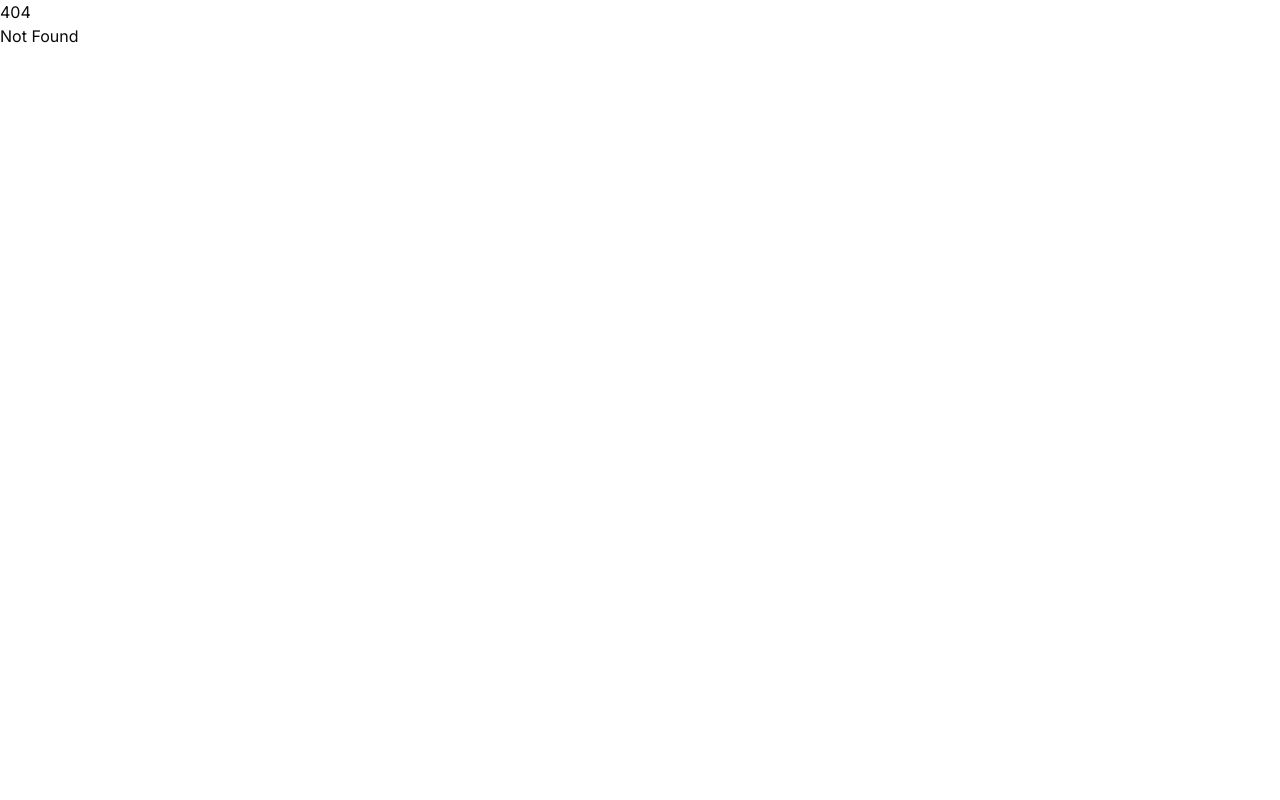
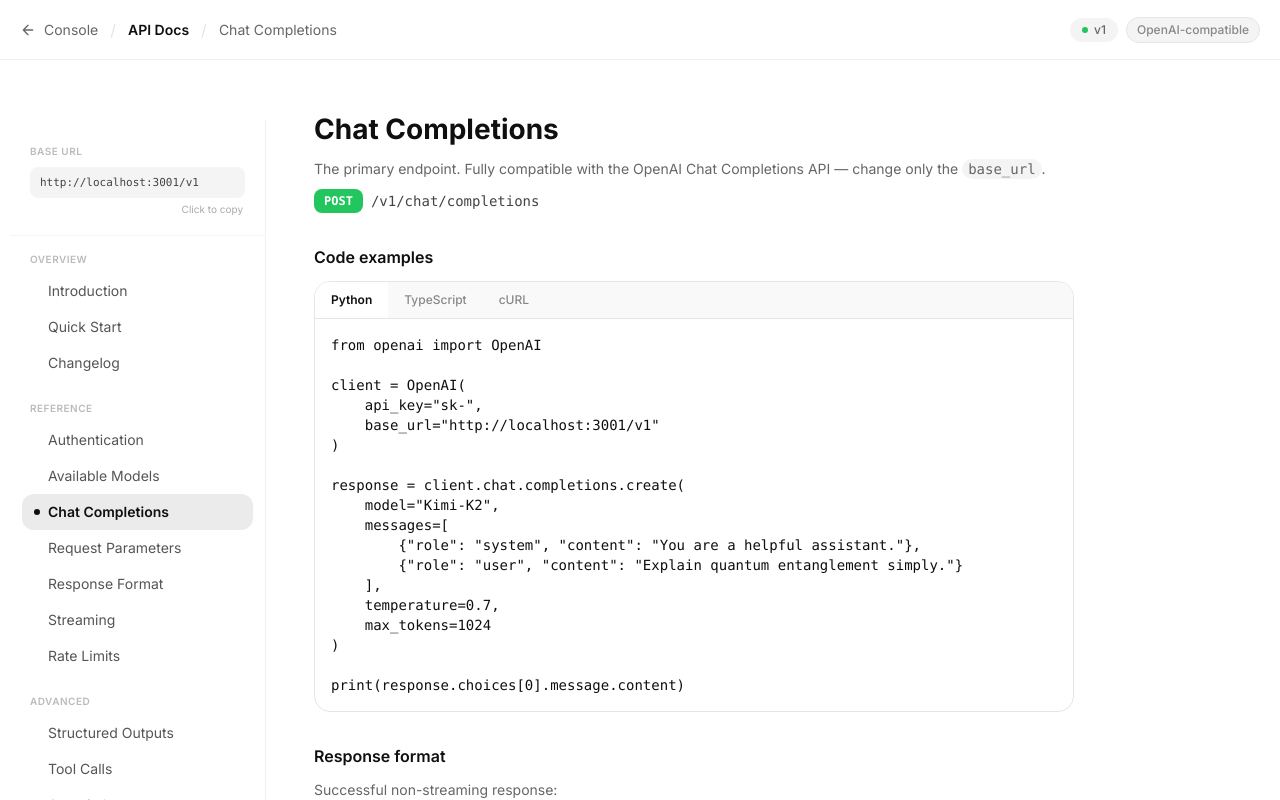
Before and after one commit to oki0ki/Render-API-Console, a SvelteKit app in the folder console/console/: page /docs/chat-completions in a window 1280 px wide. Before the commit this address had no page. Built offline with nearby package versions, Linux system fonts and the light colour scheme.

Commit message:
Add console/console/src/routes/docs/chat-completions/+page.svelte

```diff
--- /dev/null
+++ b/console/console/src/routes/docs/chat-completions/+page.svelte
@@ -0,0 +1,102 @@
+<script lang="ts">
+        import { baseUrl, getSnippets } from '$lib/docs-store';
+        import CodeBlock from '$lib/CodeBlock.svelte';
+
+        $: s = getSnippets($baseUrl);
+        let activeTab = 0;
+</script>
+
+<svelte:head><title>Chat Completions — API Docs</title></svelte:head>
+
+<div class="max-w-[760px]">
+
+        <h1 class="text-[1.75rem] font-bold text-[#0f0f0f] mb-2">Chat Completions</h1>
+        <p class="text-sm text-[#666] mb-2 leading-relaxed">
+                The primary endpoint. Fully compatible with the OpenAI Chat Completions API — change only the <code class="font-mono bg-[#f4f4f4] px-1.5 py-0.5 rounded">base_url</code>.
+        </p>
+
+        <div class="flex items-center gap-2 mb-8">
+                <span class="text-xs font-bold font-mono text-white bg-green-500 px-2.5 py-1 rounded-lg">POST</span>
+                <code class="text-sm text-[#444] font-mono">/v1/chat/completions</code>
+        </div>
+
+        <!-- Tabbed code examples -->
+        <h2 class="text-base font-semibold text-[#0f0f0f] mb-3">Code examples</h2>
+        <div class="rounded-2xl border border-[#e5e5e5] overflow-hidden mb-8">
+                <div class="flex border-b border-[#e5e5e5] bg-[#f9f9f9]">
+                        {#each ['Python', 'TypeScript', 'cURL'] as tab, i}
+                                <button
+                                        on:click={() => activeTab = i}
+                                        class="px-4 py-2.5 text-xs font-medium transition-colors {activeTab === i ? 'text-[#0f0f0f] font-semibold bg-white' : 'text-[#888] hover:text-[#444]'}"
+                                >{tab}</button>
+                        {/each}
+                </div>
+                {#if activeTab === 0}
+                        <pre class="p-4 text-sm font-mono text-[#0f0f0f] overflow-x-auto"><code>{@html s.python}</code></pre>
+                {:else if activeTab === 1}
+                        <pre class="p-4 text-sm font-mono text-[#0f0f0f] overflow-x-auto"><code>{@html s.js}</code></pre>
+                {:else}
+                        <pre class="p-4 text-sm font-mono text-[#0f0f0f] overflow-x-auto"><code>{@html s.curlChat}</code></pre>
+                {/if}
+        </div>
+
+        <!-- Response format -->
+        <h2 class="text-base font-semibold text-[#0f0f0f] mb-3">Response format</h2>
+        <p class="text-sm text-[#666] mb-1">Successful non-streaming response:</p>
+        <CodeBlock code={s.responseExample} id="chat-resp" lang="json" />
+
+        <!-- Response fields table -->
+        <h2 class="text-base font-semibold text-[#0f0f0f] mt-8 mb-3">Response fields</h2>
+        <div class="rounded-2xl border border-[#e5e5e5] overflow-hidden mb-8">
+                <table class="w-full text-sm">
+                        <thead>
+                                <tr class="bg-[#f9f9f9] border-b border-[#e5e5e5]">
+                                        <th class="text-left px-4 py-3 text-xs font-semibold text-[#888] uppercase tracking-wider">Field</th>
+                                        <th class="text-left px-4 py-3 text-xs font-semibold text-[#888] uppercase tracking-wider hidden sm:table-cell">Description</th>
+                                </tr>
+                        </thead>
+                        <tbody class="divide-y divide-[#f0f0f0]">
+                                {#each [
+                                        { field: 'id',                         desc: 'Unique identifier for the completion' },
+                                        { field: 'object',                     desc: '"chat.completion" for non-streaming, "chat.completion.chunk" for streaming' },
+                                        { field: 'model',                      desc: 'The model alias that was used (as sent in the request)' },
+                                        { field: 'choices[].message.content',  desc: 'The generated text response' },
+                                        { field: 'choices[].finish_reason',    desc: '"stop" | "tool_calls" | "length" | "content_filter"' },
+                                        { field: 'usage.prompt_tokens',        desc: 'Number of tokens in the input messages' },
+                                        { field: 'usage.completion_tokens',    desc: 'Number of tokens in the generated response' },
+                                        { field: 'usage.total_tokens',         desc: 'Total tokens used in this request' },
+                                ] as row}
+                                        <tr class="hover:bg-[#fafafa] transition-colors">
+                                                <td class="px-4 py-3"><code class="font-mono text-[12px] text-[#0f0f0f]">{row.field}</code></td>
+                                                <td class="px-4 py-3 text-[13px] text-[#666] hidden sm:table-cell">{row.desc}</td>
+                                        </tr>
+                                {/each}
+                        </tbody>
+                </table>
+        </div>
+
+        <!-- Message roles -->
+        <h2 class="text-base font-semibold text-[#0f0f0f] mb-3">Message roles</h2>
+        <div class="space-y-2 mb-8">
+                {#each [
+                        { role: 'system',    color: 'bg-[#f4f4f4] border-[#e5e5e5] text-[#444]', desc: 'Sets the behavior and persona of the assistant. Appears at the start of the conversation.' },
+                        { role: 'user',      color: 'bg-[#f4f4f4] border-[#e5e5e5] text-[#444]', desc: 'The human\'s turn in the conversation. Can contain questions, instructions, or context.' },
+                        { role: 'assistant', color: 'bg-[#f4f4f4] border-[#e5e5e5] text-[#444]', desc: 'The model\'s previous responses. Include for multi-turn conversations.' },
+                        { role: 'tool',      color: 'bg-[#f4f4f4] border-[#e5e5e5] text-[#444]', desc: 'Tool execution results. Sent back to the model after it calls a tool.' },
+                ] as m}
+                        <div class="flex items-start gap-3 p-3 rounded-xl border {m.color}">
+                                <code class="text-xs font-mono font-bold w-16 flex-shrink-0 mt-0.5 text-[#333]">{m.role}</code>
+                                <p class="text-sm text-[#555]">{m.desc}</p>
+                        </div>
+                {/each}
+        </div>
+
+        <!-- Note -->
+        <div class="flex items-start gap-3 p-4 rounded-xl border border-[#e5e5e5] bg-[#f4f4f4]">
+                <svg class="w-4 h-4 text-[#888] flex-shrink-0 mt-0.5" viewBox="0 0 24 24" fill="none" stroke="currentColor" stroke-width="2"><circle cx="12" cy="12" r="10"/><line x1="12" y1="8" x2="12" y2="12"/><line x1="12" y1="16" x2="12.01" y2="16"/></svg>
+                <p class="text-sm text-[#444]">
+                        By default, responses are streamed via Server-Sent Events. Set <code class="bg-[#e5e5e5] px-1 rounded font-mono">stream: false</code> to receive a single JSON response. See <a href="/docs/streaming" class="underline font-medium">Streaming</a> for details.
+                </p>
+        </div>
+
+</div>
```
